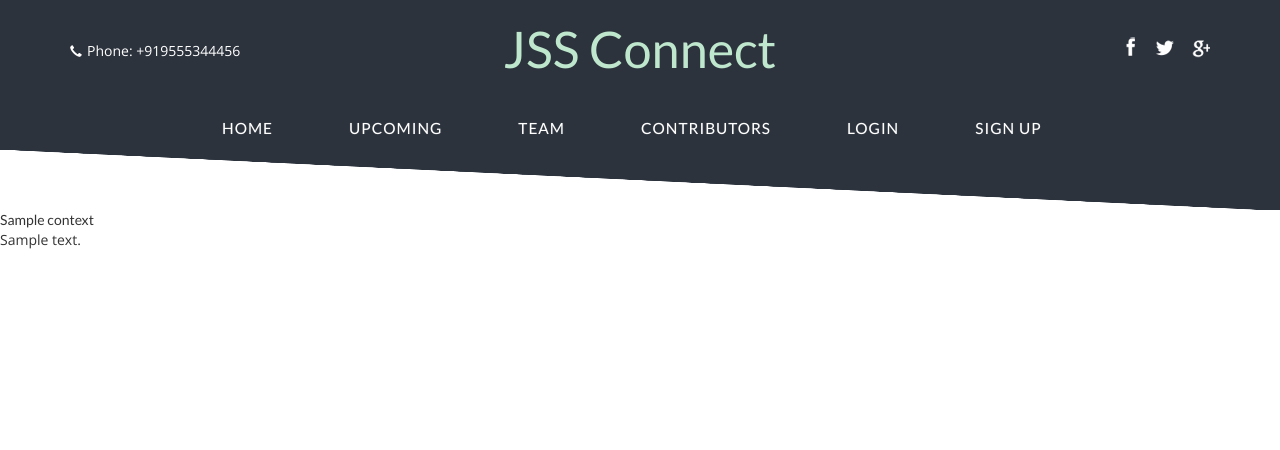
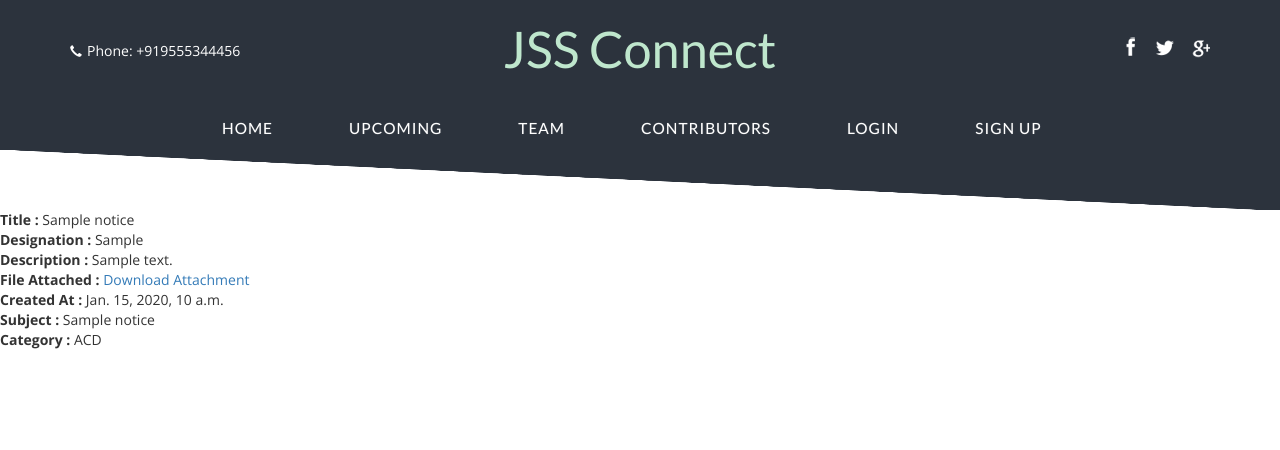
Before and after one commit to ncs-jss/HTTP_200, a Django app: template HTTP_200/templates/notices/notice_detail.html in a window 1280 px wide. Shown: the top 450 px of the page. Run offline with Django 3.2, Linux system fonts and the light colour scheme; tables that the repository leaves empty hold one stand-in row (values such as "Sample post"); the template is opened without the code that fills it: values that come from a table or form of the project are taken from there, most other values are stand-ins (such as "Sample title", 1, 10 or a date in 2020); parts of the project's set-up code (start-up, migrations or seed data) failed here and were passed over; some libraries are stand-ins or nearby versions.

Commit message:
Notice display tempalte corrected

```diff
--- a/HTTP_200/templates/notices/notice_detail.html
+++ b/HTTP_200/templates/notices/notice_detail.html
@@ -1,8 +1,12 @@
-{% extends "base.html" %}
+{% include "base.html" %}
 
 {% block content %}
-
-{{ context.title }}
-<p>{{ context.description }}</p>
+<p> <b>Title :</b> {{ notice.title }}</p>
+<p><b>Designation : </b>{{ notice.faculty.designation}}</p>
+<p><b>Description : </b>{{ notice.description }}</p>
+<p><b>File Attached : </b><a href="/media/{{ notice.file_attached.name }}" target="_blank">Download Attachment</a></p>
+<p><b>Created At : </b>{{ notice.created_at }}</p>
+<p><b>Subject : </b>{{ notice.subject }}</p>
+<p><b>Category : </b>{{ notice.category }}</p>
 
 {% endblock %}
--- a/HTTP_200/templates/notices/notice_form.html
+++ b/HTTP_200/templates/notices/notice_form.html
@@ -2,7 +2,7 @@
 
 {% block content %}
 
-<form action="." method="post">{% csrf_token %}
+<form action="." method="post" enctype="multipart/form-data">{% csrf_token %}
     {{ form.as_p }}
     <input type="submit" value="Create" />
 </form>
```
